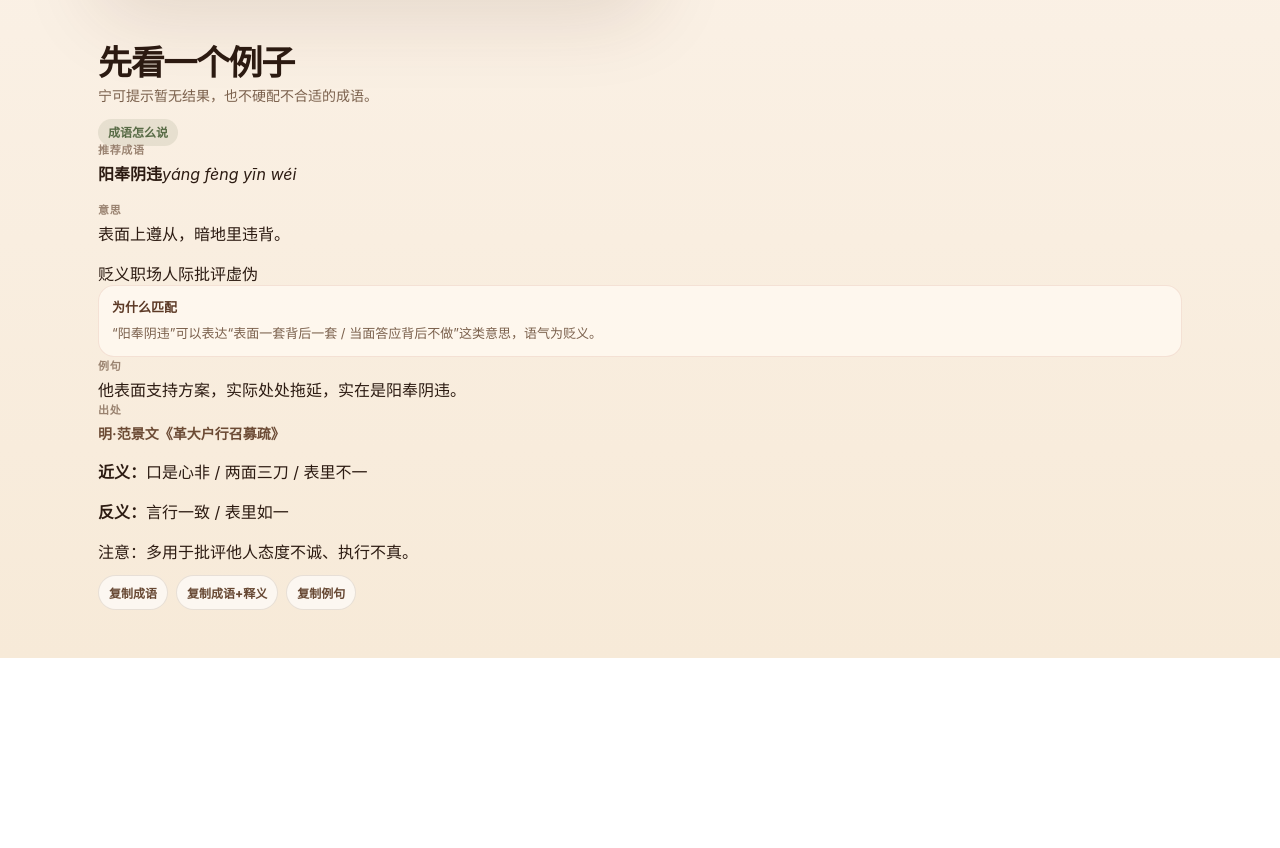
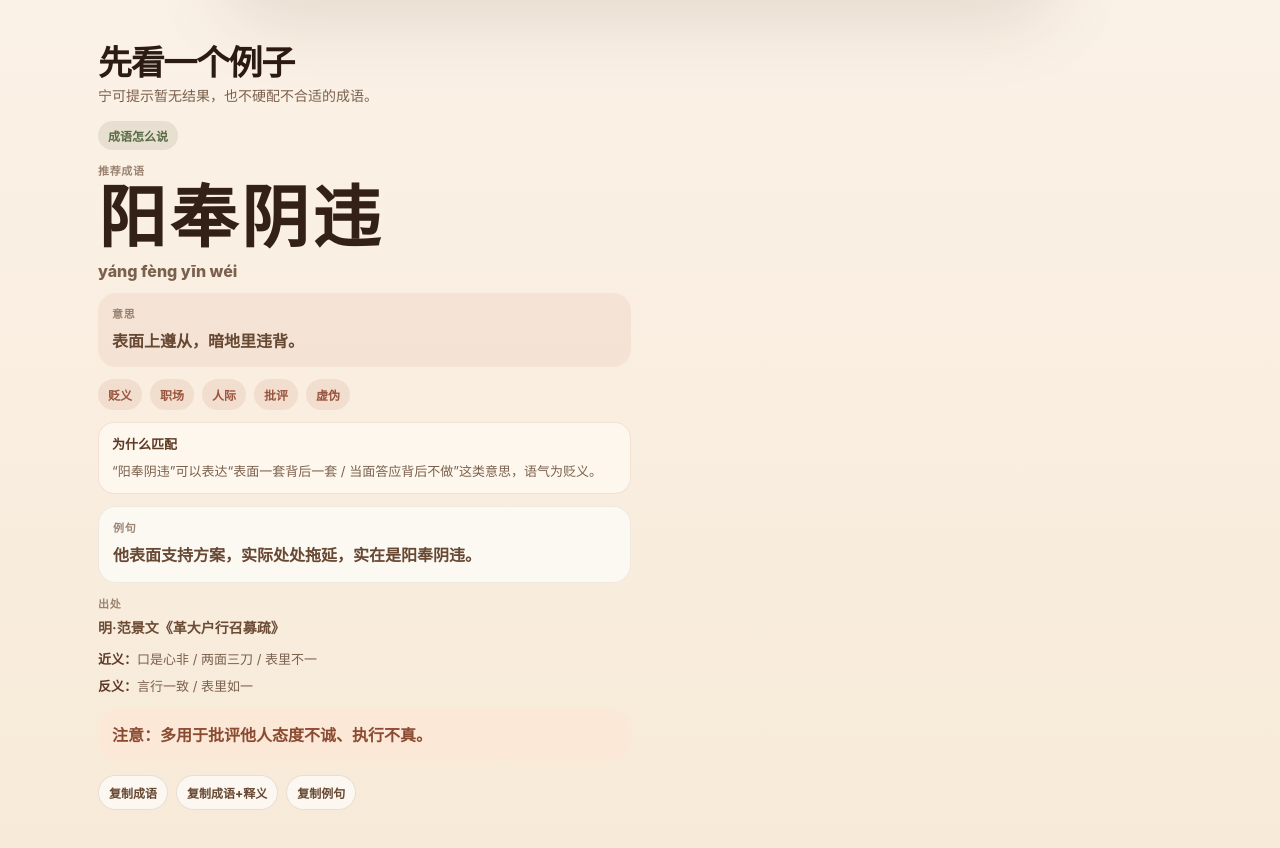
Before and after one commit to yandong2023/gu-ren-said, a Next.js app: page /chengyu in a window 1280 px wide. Shown: the part 780-1628 px from the top of the page. Before the commit the page ends 1438 px from the top, so only its background shows below. Built offline with nearby package versions, Linux system fonts and the light colour scheme.

Commit message:
Add Chengyu page styles

```diff
--- a/app/ux.css
+++ b/app/ux.css
@@ -169,9 +169,95 @@
 .feedback-row button:disabled { opacity: 0.6; cursor: not-allowed; }
 .feedback-row span { color: var(--muted); font-size: 12px; font-weight: 800; }
 
+.chengyu-hero {
+  grid-template-columns: minmax(0, 820px);
+  justify-content: center;
+}
+
+.chengyu-results {
+  display: grid;
+  grid-template-columns: repeat(2, minmax(0, 1fr));
+  gap: 18px;
+}
+
+.chengyu-card {
+  gap: 14px;
+}
+
+.chengyu-card-main {
+  display: grid;
+  gap: 12px;
+}
+
+.chengyu-query-line strong {
+  display: block;
+  color: #332016;
+  font-family: var(--font-serif);
+  font-size: clamp(40px, 6vw, 68px);
+  line-height: 1.05;
+  letter-spacing: 0.05em;
+}
+
+.chengyu-query-line em {
+  display: block;
+  margin-top: 8px;
+  color: var(--muted);
+  font-style: normal;
+  font-weight: 800;
+}
+
+.chengyu-meaning,
+.chengyu-example,
+.chengyu-note {
+  margin: 0;
+  padding: 12px 14px;
+  border-radius: 18px;
+  color: #674833;
+  background: rgba(182, 93, 66, 0.07);
+  line-height: 1.72;
+  font-weight: 700;
+}
+
+.chengyu-example {
+  background: rgba(255,255,255,0.62);
+  border: 1px solid rgba(82, 50, 30, 0.08);
+}
+
+.chengyu-note {
+  color: #8b4b33;
+  background: rgba(255, 231, 213, 0.68);
+}
+
+.chengyu-meta {
+  display: flex;
+  flex-wrap: wrap;
+  gap: 8px;
+}
+
+.chengyu-meta span {
+  border-radius: 999px;
+  padding: 7px 10px;
+  color: #9a553f;
+  background: rgba(182, 93, 66, 0.11);
+  font-size: 12px;
+  font-weight: 900;
+}
+
+.chengyu-related {
+  display: grid;
+  gap: 6px;
+  color: var(--muted);
+  font-size: 13px;
+  line-height: 1.65;
+}
+
+.chengyu-related p { margin: 0; }
+.chengyu-related strong { color: #5c3925; }
+
 @media (max-width: 920px) {
   .return-grid { grid-template-columns: 1fr; }
   .return-panel { min-height: auto; }
+  .chengyu-results { grid-template-columns: 1fr; }
 }
 
 @media (max-width: 640px) {
```
